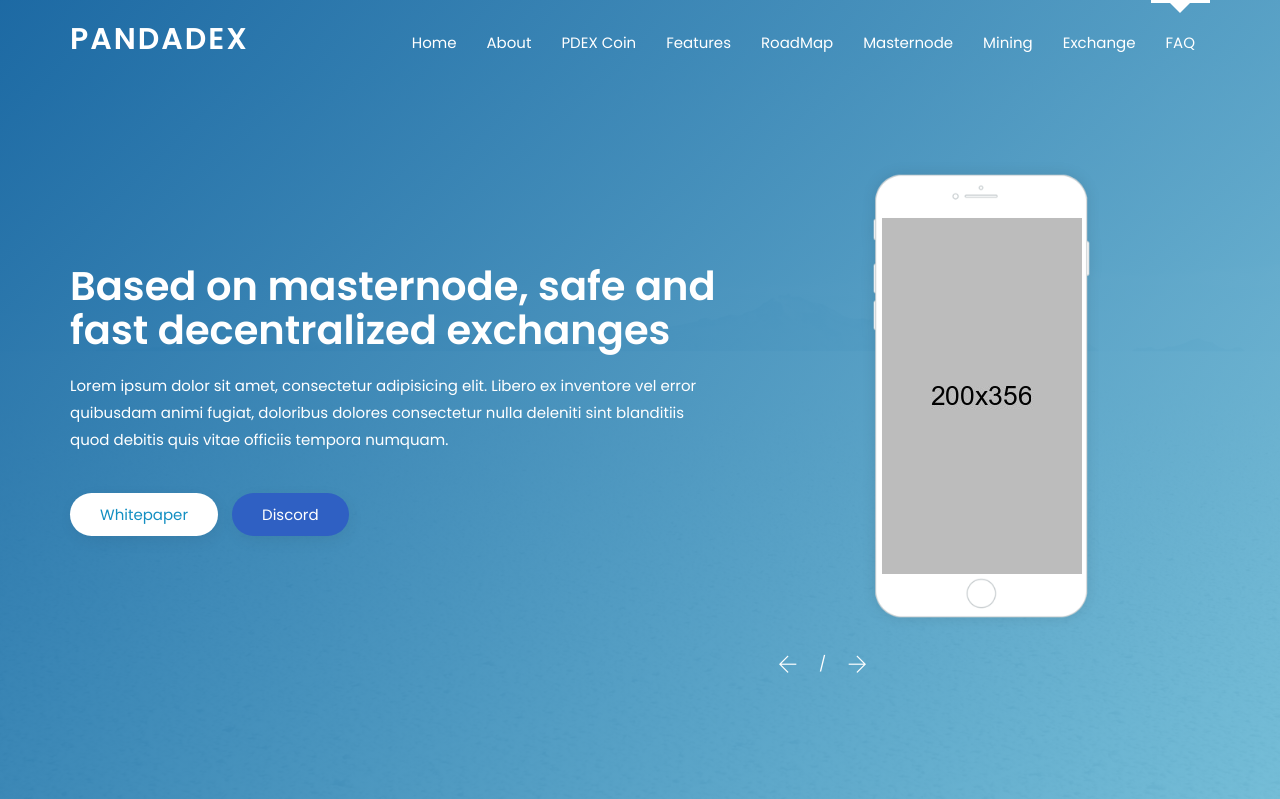
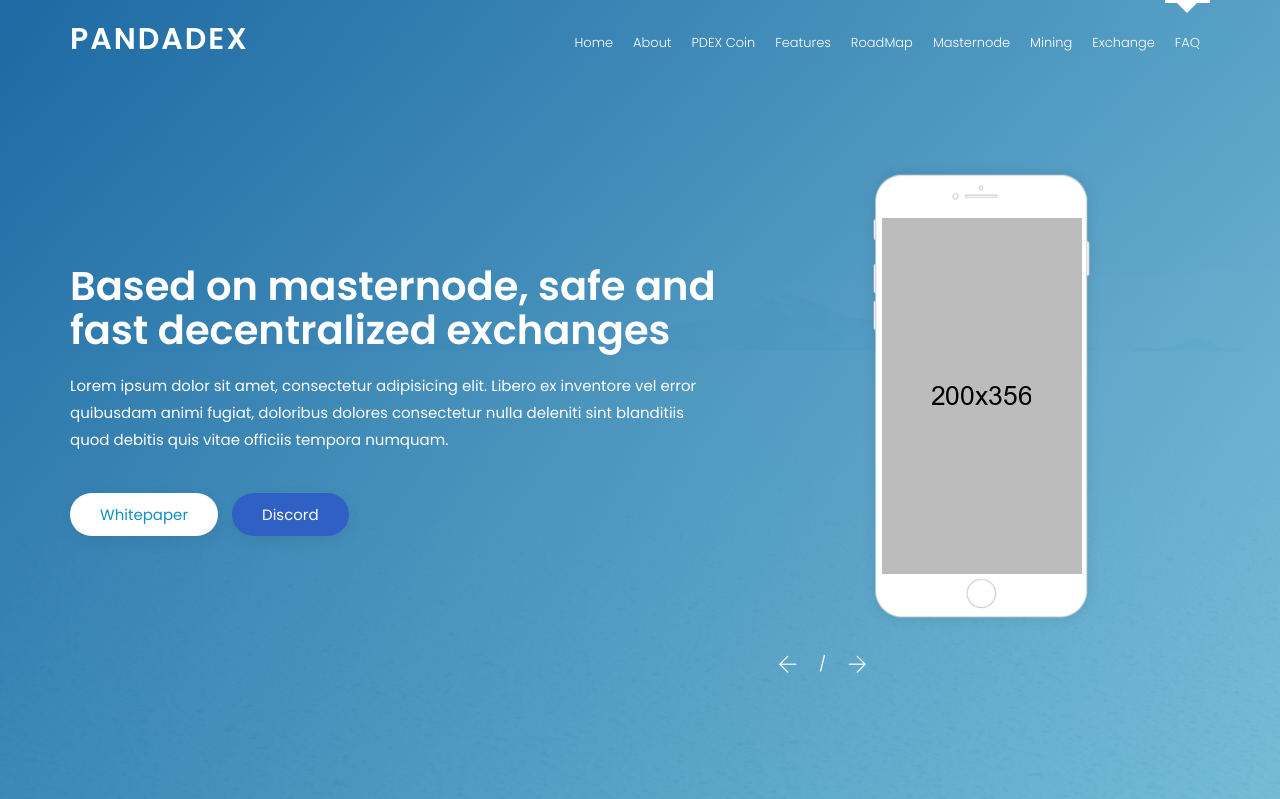
Before and after one commit to defland/PDEX, a Flask app: page / in a window 1280 px wide. Shown: the top 799 px of the page. Run offline with Flask 2, Linux system fonts and the light colour scheme; some libraries are stand-ins or nearby versions.

Commit message:
add nav css

```diff
--- a/static/style.css
+++ b/static/style.css
@@ -322,10 +322,13 @@ input:-webkit-autofill:focus {
 
 .mainmenu-area #primary-menu > ul > li > a {
     background: none;
-    padding: 30px 15px;
     position: relative;
     border-top: 3px solid transparent;
     text-align: center;
+
+    padding: 30px 10px;
+    font-size: 13px;
+    font-weight: 200;
 }
 
 .mainmenu-area #primary-menu > ul > li > a:before {
```
